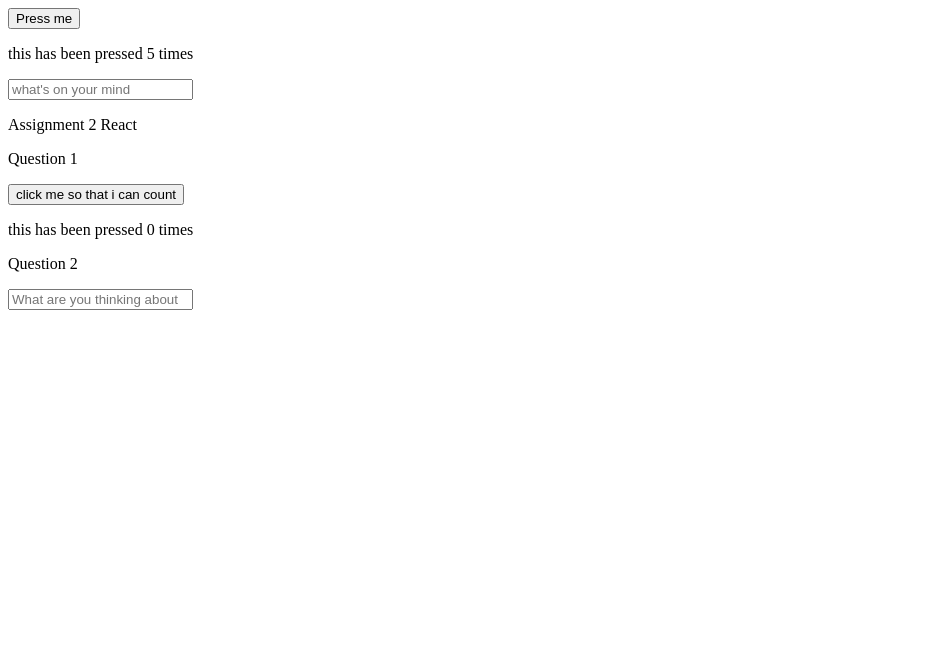
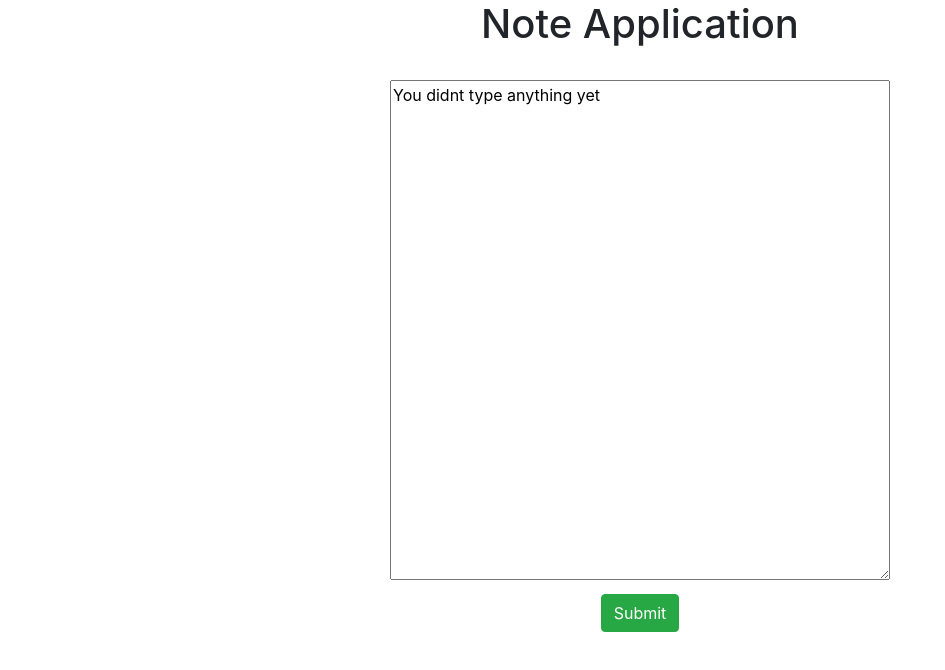
Before and after one commit to tbanj/Assignments, a React (Create React App) app: page / in a window 1280 px wide. Shown: the top 670 px of the page, without its empty margins (0-945 px from the left). Built offline with nearby package versions, Linux system fonts and the light colour scheme.

Commit message:
note saving app in progress

```diff
--- a/package.json
+++ b/package.json
@@ -3,9 +3,13 @@
   "version": "0.1.0",
   "private": true,
   "dependencies": {
+    "axios": "^0.18.0",
+    "bootstrap": "^4.3.1",
+    "node-sass": "^4.11.0",
     "react": "^16.8.1",
     "react-dom": "^16.8.1",
-    "react-scripts": "2.1.5"
+    "react-scripts": "2.1.5",
+    "redux": "^4.0.1"
   },
   "scripts": {
     "start": "react-scripts start",
--- /dev/null
+++ b/src/components/assignmentThree/NoteApp.js
@@ -0,0 +1,62 @@
+import React from 'react';
+import './note.scss'
+
+class NoteApp extends React.Component {
+    constructor(props) {
+      super(props);
+      this.state = {
+        value: 'You didnt type anything yet'
+      };
+
+      this.handleChange = this.handleChange.bind(this);
+      this.handleSubmit = this.handleSubmit.bind(this);
+    }
+
+    handleChange(event) {
+      this.setState({value: event.target.value});
+    }
+
+    handleSubmit(event) {
+      alert('Note you inputted have been submitted ' + this.state.value);
+      event.preventDefault();
+    }
+
+    render() {
+
+      return (
+          // handleSubmit will extract the data from the form
+        <div className="container">
+            <div className="row">
+            <div className="col-sm-12  col-md-12 formParent">
+            <form className="forCenter" onSubmit={this.handleSubmit}>
+            <h1> Note Application</h1>
+          <label>
+
+            <br/>
+
+            <textarea className="textize"  defaultValue={this.state.value} onChange={this.handleChange} />
+          </label>
+          <br/>
+          {/* <p className="changeColor"> Alabi Temitope</p> */}
+          <input className="btn btn-success" type="submit" value="Submit" />
+        </form>
+            </div>
+            </div>
+
+
+
+
+
+
+        </div>
+
+
+
+
+
+
+      );
+    }
+  }
+
+  export default NoteApp;
--- /dev/null
+++ b/src/components/assignmentThree/note.scss
@@ -0,0 +1,28 @@
+@import "./../../../node_modules/bootstrap/dist/css/bootstrap.min.css";
+
+
+.changeColor {
+    background-color: red;
+    color: aquamarine;
+}
+
+.textize {
+    width: 500px;
+    height: 500px;
+    margin-left: 50px;
+    margin-right: 50px;
+}
+
+
+.formSignup {
+    margin: auto;
+    width: 400px;
+    padding: 10px;
+  }
+
+  .formParent {
+    text-align: center;
+  }
+  .forCenter {
+    display: inline-block;
+  }
--- a/src/index.js
+++ b/src/index.js
@@ -1,23 +1,26 @@
 import React from 'react';
 import ReactDOM from 'react-dom';
-import StateComponent from "./components/StateComponent";
-import RenderButton from "./components/assignmentTwo/RenderButton";
-import InputBind from "./components/assignmentTwo/InputBind";
 
-
-ReactDOM.render(
-<div>
-  <StateComponent/>
-</div>, document.getElementById('root'));
-
+import NoteApp from './components/assignmentThree/NoteApp';
 
 ReactDOM.render(
   <div>
-    <RenderButton/>
-  </div>, document.getElementById('renderbutton'));
+    <NoteApp/>
+  </div>, document.getElementById('root'));
+
+// ReactDOM.render(
+// <div>
+//   <StateComponent/>
+// </div>, document.getElementById('root'));
 
 
-ReactDOM.render(
-  <div>
-    <InputBind/>
-  </div>, document.getElementById('inputBind'));
+// ReactDOM.render(
+//   <div>
+//     <RenderButton/>
+//   </div>, document.getElementById('renderbutton'));
+
+
+// ReactDOM.render(
+//   <div>
+//     <InputBind/>
+//   </div>, document.getElementById('inputBind'));
--- a/src/index.css
+++ b/src/index.scss
@@ -1,3 +1,6 @@
+@import "./../node_modules/bootstrap/dist/css/bootstrap.min.css";
+
+
 body {
   margin: 0;
   padding: 0;
@@ -12,3 +15,7 @@
   font-family: source-code-pro, Menlo, Monaco, Consolas, "Courier New",
     monospace;
 }
+
+.textVi {
+  width: 200px;
+}
```
Also changed, not shown: src/components/assignmentThree/store.js (added, +24 -0 lines), 1 other file (tests, documents, lock files or other folders).
